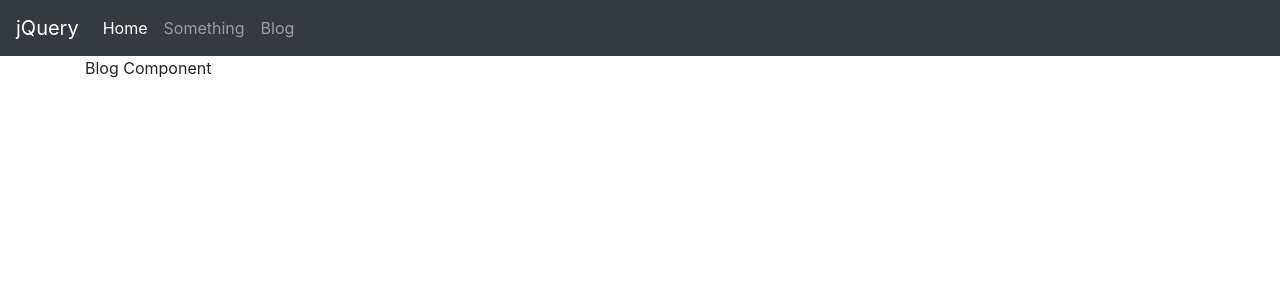
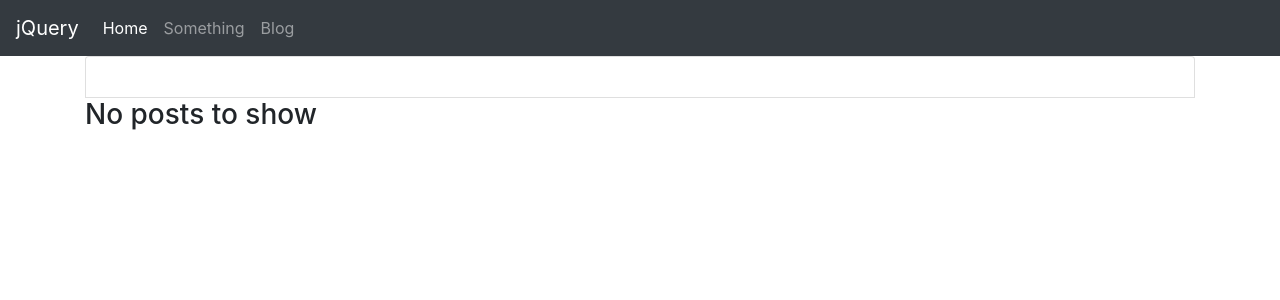
Before and after one commit to wesbyoung/React.Employee.Management-1, a React (Create React App) app: page /blog in a window 1280 px wide. Shown: the top 300 px of the page. Built offline with nearby package versions, Linux system fonts and the light colour scheme.

Commit message:
blog template

```diff
--- a/src/views/Blog.js
+++ b/src/views/Blog.js
@@ -3,8 +3,27 @@ import React, { Component } from 'react'
 export default class Blog extends Component {
     render() {
         return (
-            <div>
-                Blog Component
+            <div class="row">
+                <div class="col-md-12">
+                    <ul class="list-group">
+                        {/* {% if current_user.is_authenticated %} */}
+                        {/* {% for p in posts %} */}
+                        <li class="list-group-item">
+                            <p>
+                                <h5>
+                                    {/* <a href="{{ url_for('blog.get_post', id=p.id) }}">{{ p.body }}</a> */}
+                                </h5>
+                            </p>
+                            <cite>
+                                {/* &mdash; {{ "{} {}".format(p.user.first_name, p.user.last_name) }} @ {{ moment(p.created_on).fromNow() }} */}
+                            </cite>
+                        </li>
+                        {/* // {% endfor %} */}
+                        {/* // {% else %} */}
+                        <h3>No posts to show</h3>
+                        {/* // {% endif %} */}
+                    </ul>
+                </div>
             </div>
         )
     }
```
